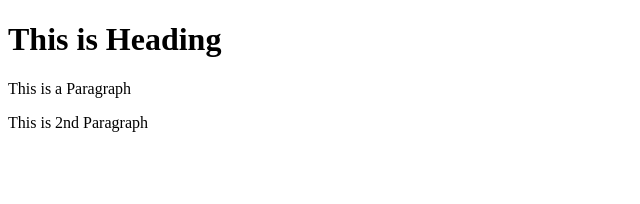
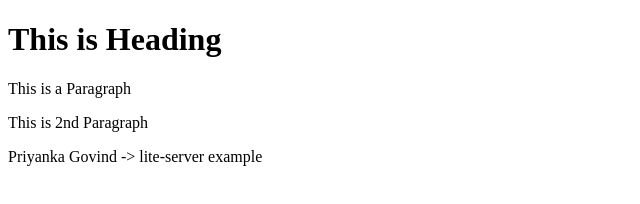
Before and after one commit to Priyanka-Govind/git-test, a website: page index.html in a window 1280 px wide. Shown: the whole page, without its empty margins (0-640 px from the left). Drawn offline with Linux system fonts and the light colour scheme.

Commit message:
sixth commit

```diff
--- a/index.html
+++ b/index.html
@@ -7,5 +7,6 @@
     <h1>This is Heading</h1>
     <p>This is a Paragraph</p>
     <p>This is 2nd Paragraph</p>
+    <p>Priyanka Govind -> lite-server example</p>
 </body>
 </html>
```
Also changed, not shown: package.json (added, +24 -0 lines), 2 other files.
